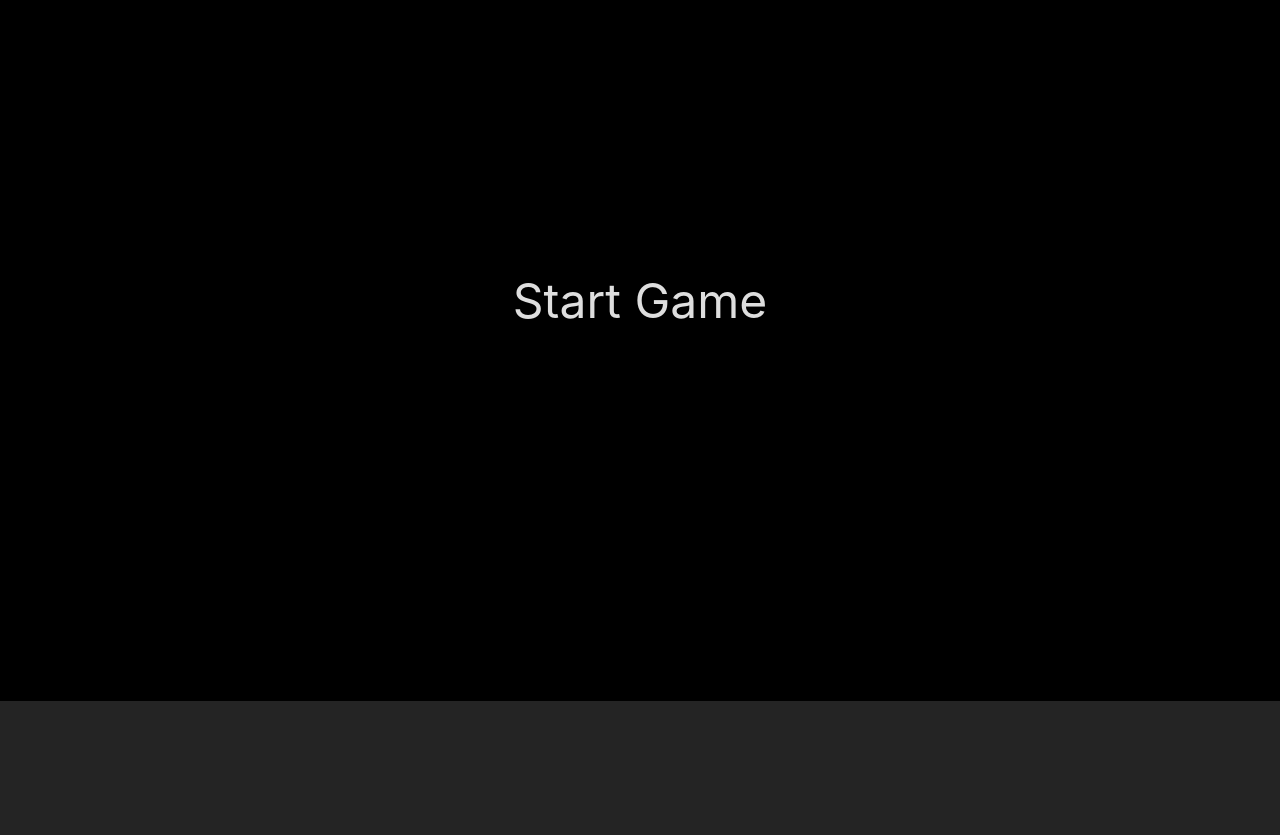
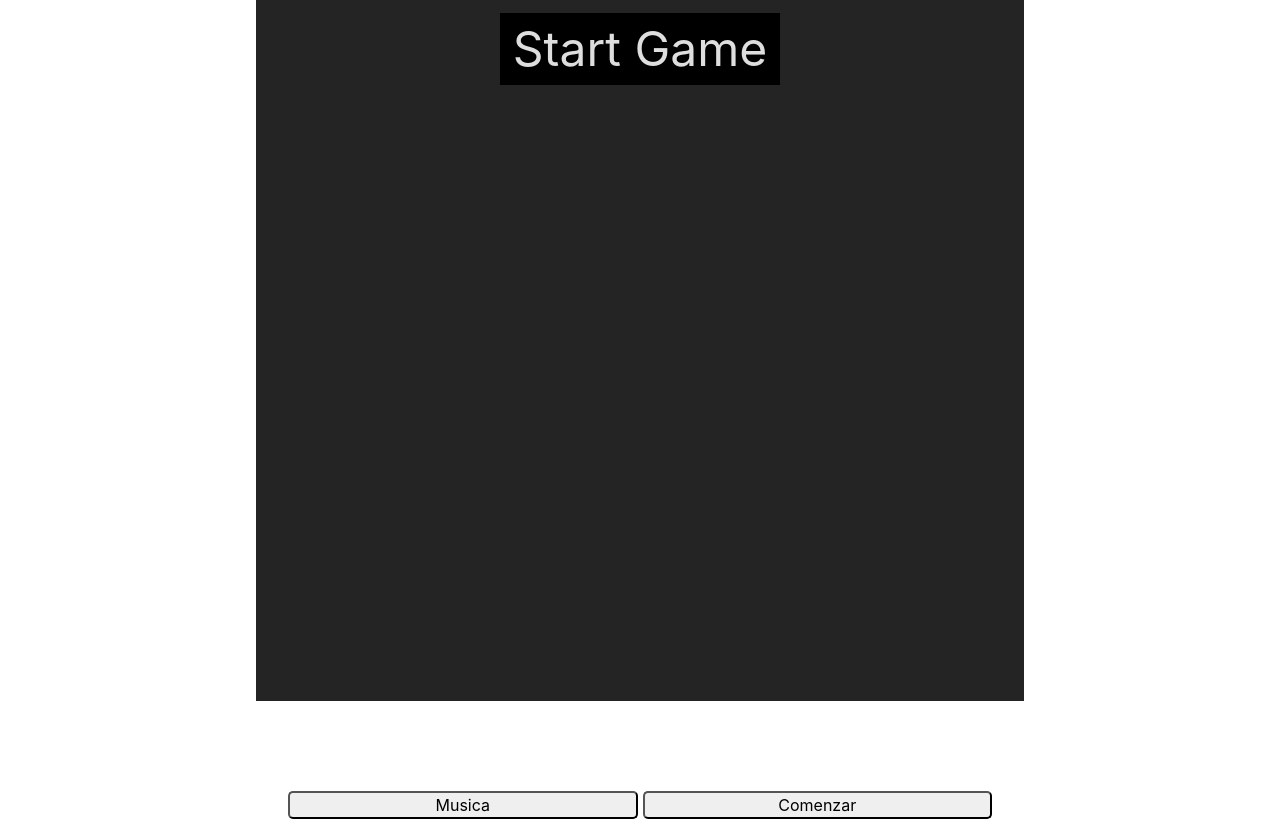
Before and after one commit to ztevenx100/js-tetris, a website built with Vite: page index.html in a window 1280 px wide. Shown: the part 99-934 px from the top of the page. Before the commit the page ends 800 px from the top, so only its background shows below. Built offline with nearby package versions, Linux system fonts and the light colour scheme.

Commit message:
TASK: Add button stop music

```diff
--- a/index.html
+++ b/index.html
@@ -7,11 +7,28 @@
     <title>Tetris App</title>
   </head>
   <body>
-    <div id="app">
-      <section>Start Game</section>
-      <canvas></canvas>
-    </div>
-    <h2><strong>Puntuación: <span></span></strong></h2>
+    <main class="container min-h-screen game">
+      <header>
+        <h1>Tetris</h1>
+      </header>
+      <section class="game-screen">
+        <div id="app">
+          <section class="init-screen">Start Game</section>
+          <canvas></canvas>
+        </div>
+      </section>
+      <section class="score">
+        <h2><strong>Puntuación: <span></span></strong></h2>
+      </section>
+      <section class="buttons-panel">
+        <button type="button" id="music">Musica</button>
+        <button type="button" id="start">Comenzar</button>
+      </section>
+    </main>
+
+    <footer>
+      <small>Pedro Steven Castiblanco</small>
+    </footer>
     <script type="module" src="/main.js"></script>
   </body>
 </html>
--- a/main.js
+++ b/main.js
@@ -4,10 +4,14 @@ import { BLOCK_SIZE, PIECES, BOARD_WIDTH, BOARD_HEIGHT, EVENT_MOVEMENTS } from '
 const canvas = document.querySelector('canvas');
 const context = canvas.getContext('2d');
 const $score = document.querySelector('span');
-const $section = document.querySelector('section');
+const $section = document.querySelector('section.init-screen');
+const audio = new window.Audio('./tetris.mp3');
+const btnMusic = document.querySelector('button#music');
 let dropCounter = 0;
 let lastTime = 0;
 let score = 0;
+let start = false;
+let isPlaying = true;
 
 const board = createBoard(BOARD_WIDTH, BOARD_HEIGHT);
 
@@ -21,8 +25,8 @@ const piece = {
 
 canvas.width = BLOCK_SIZE * BOARD_WIDTH;
 canvas.height = BLOCK_SIZE * BOARD_HEIGHT;
-
 context.scale(BLOCK_SIZE, BLOCK_SIZE);
+btnMusic.onclick = playMusic;
 
 // 2. Game loop
 function update(time = 0) {
@@ -118,9 +122,10 @@ $section.addEventListener('click', () => {
   update();
 
   $section.remove();
-  const audio = new window.Audio('./tetris.mp3');
+ // audio = new window.Audio('./tetris.mp3');
   audio.volume = 0.5;
   audio.play();
+  isPlaying = true;
 })
 
 // 4. Collision
@@ -183,3 +188,14 @@ function removeRows() {
 function getRandomPiece() {
   return PIECES[Math.floor(Math.random() * PIECES.length)]
 }
+
+function playMusic() {
+
+  if (isPlaying) {
+    audio.pause();
+  } else {
+    audio.play();
+  }
+
+  isPlaying = !isPlaying;
+}
--- a/style.css
+++ b/style.css
@@ -1,11 +1,12 @@
 :root {
+  --bg-color-game: #242424;
   font-family: Inter, system-ui, Avenir, Helvetica, Arial, sans-serif;
   line-height: 1.5;
   font-weight: 400;
 
   color-scheme: dark light;
   color: rgba(255, 255, 255, 0.87);
-  background-color: #242424;
+  background-color: #fff;
 
   font-synthesis: none;
   text-rendering: optimizeLegibility;
@@ -13,22 +14,104 @@
   -moz-osx-font-smoothing: grayscale;
 }
 
+* {
+  margin: 0;
+  padding: 0;
+  &, &::before, &::after { box-sizing: border-box; }
+}
+
 body{
   margin: 0;
   padding: 0;
-  display: grid;
-  place-content: center;
+  //display: grid;
+  //place-content: center;
   height: 100vh;
 }
 
+input, button, textarea, select { font: inherit; }
+
+p { text-wrap: pretty; }
+h1, h2, h3, h4, h5, h6 { text-wrap: balance; }
+
+img, video, svg { height: auto; max-width: 100%; }
+
+@media (prefers-reduced-motion: reduce) {
+    *, *::before, *::after {
+        animation-duration: 0.01ms !important;
+        animation-iteration-count: 1 !important;
+        transition-duration: 0.01ms !important;
+        scroll-behavior: auto !important;
+        transition: none;
+    }
+}
+
+.container {
+  width: 100%;
+  padding: 1rem;
+  margin-left: auto;
+  margin-right: auto;
+  max-height: 100vh;
+
+  @media (min-width: 640px) {
+    max-width: 640px;
+  }
+
+  @media (min-width: 768px) {
+    max-width: 768px;
+  }
+}
+
+.min-h-screen{
+  min-height: 100vh;
+}
+
+.game{
+  background-color:var(--bg-color-game);
+
+  & header{
+    display: flex;
+    align-items: center;
+    justify-content: center;
+    padding: 1em;
+  }
+}
+
 section{
-  position: absolute;
-  background-color: #000;
-  width: 100vw;
-  height: 100vh;
-  top: 0;
-  inset: 0;
-  display: grid;
-  font-size: 48px;
-  place-content: center;
+
+  &.init-screen{
+    background-color: #000;
+    width: 100%;
+    height: 100%;
+    display: grid;
+    align-content: center;
+    font-size: 48px;
+    place-content: center;
+    z-index: 10;
+  }
+
+  &.game-screen{
+    display: flex;
+    align-items: center;
+    justify-content: center;
+    padding: 1em;
+  }
+
+  &.score{
+    display: flex;
+    align-items: center;
+    justify-content: center;
+    padding: 1em;
+  }
+
+  &.buttons-panel{
+    display: flex;
+    align-items: center;
+    justify-content: center;
+    gap: 5px;
+    padding: 1em;
+    & button{
+      width:100%;
+      border-radius: 5px;
+    }
+  }
 }
```
Also changed, not shown: 1 other file.
